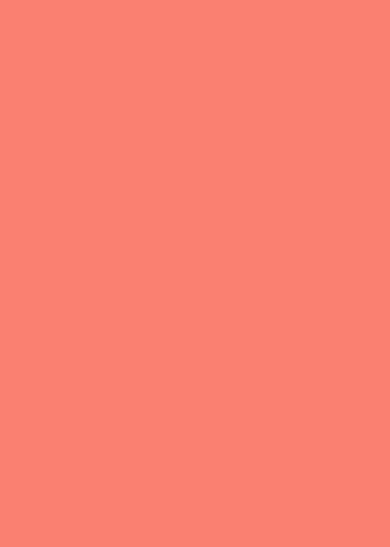
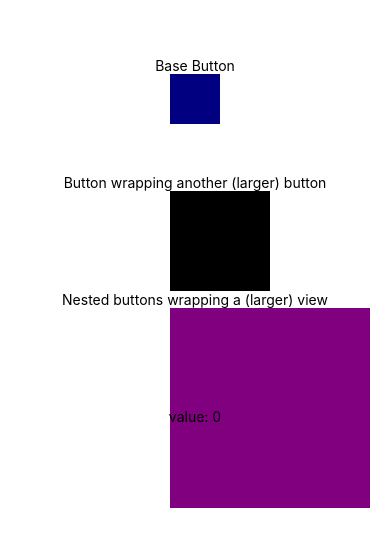
Before and after one commit to Kesmek/test, a React Native app: screen / in a window 390 px wide. Shown: the part 181-728 px from the top of the page. Built offline with nearby package versions, Linux system fonts and the light colour scheme.

Commit message:
feat: Demonstrate Nested Gesture Handler Buttons Bug

```diff
--- a/App.tsx
+++ b/App.tsx
@@ -1,22 +1,79 @@
-/**
- * Sample React Native App
- * https://github.com/facebook/react-native
- *
- * Generated with the TypeScript template
- * https://github.com/react-native-community/react-native-template-typescript
- *
- * @format
- */
-
-import { StyleSheet, View } from "react-native";
-import { GestureHandlerRootView } from "react-native-gesture-handler";
+import { StyleSheet, Text, View } from "react-native";
+import {
+  BaseButton,
+  GestureHandlerRootView,
+} from "react-native-gesture-handler";
 import { SafeAreaProvider } from "react-native-safe-area-context";
+import { useState } from "react";
 
 const App = () => {
+  const [value, setValue] = useState(0);
+
   return (
     <SafeAreaProvider>
       <GestureHandlerRootView style={styles.flex}>
-        <View style={styles.root} />
+        <View style={[styles.root]}>
+          <Text>Base Button</Text>
+          <BaseButton
+            style={{
+              backgroundColor: "navy",
+              width: 50,
+              height: 50,
+              overflow: "visible",
+              marginBottom: 50,
+            }}
+            onPress={() => setValue((old) => old + 1)}
+          />
+          <Text>Button wrapping another (larger) button</Text>
+          <BaseButton
+            style={{
+              backgroundColor: "blue",
+              width: 50,
+              height: 50,
+              overflow: "visible",
+              marginBottom: 50,
+            }}
+          >
+            <BaseButton
+              style={{
+                width: 100,
+                height: 100,
+                backgroundColor: "black",
+                overflow: "visible",
+              }}
+              onPress={() => setValue((old) => old + 1)}
+            />
+          </BaseButton>
+          <Text>Nested buttons wrapping a (larger) view</Text>
+          <BaseButton
+            style={{
+              backgroundColor: "blue",
+              width: 50,
+              height: 50,
+              overflow: "visible",
+              marginBottom: 50,
+            }}
+          >
+            <BaseButton
+              style={{
+                width: 100,
+                height: 100,
+                backgroundColor: "red",
+                overflow: "visible",
+              }}
+              onPress={() => setValue((old) => old + 1)}
+            >
+              <View
+                style={{
+                  width: 200,
+                  height: 200,
+                  backgroundColor: "purple",
+                }}
+              />
+            </BaseButton>
+          </BaseButton>
+          <Text>value: {value}</Text>
+        </View>
       </GestureHandlerRootView>
     </SafeAreaProvider>
   );
@@ -27,8 +84,9 @@ const styles = StyleSheet.create({
     flex: 1,
   },
   root: {
-    backgroundColor: "salmon",
     flex: 1,
+    alignItems: "center",
+    justifyContent: "center",
   },
 });
 
```
